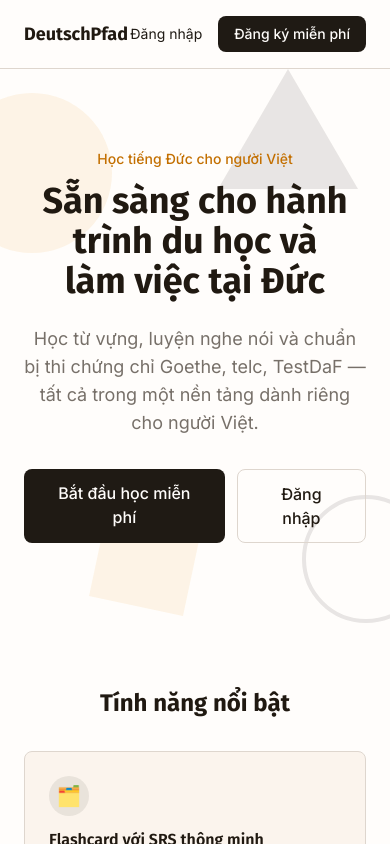
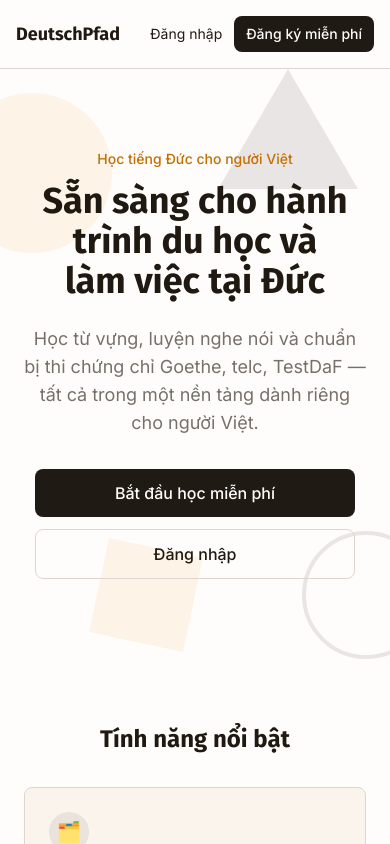
Before and after one commit to DoanTienTrung/deutschpfad, a React (Vite) app in the folder frontend/: page / in a window 390 px wide. Shown: the top 844 px of the page. Built offline with nearby package versions, Linux system fonts and the light colour scheme; no server answers.

Commit message:
Mobile balance fixes: landing, breadcrumb rows, listening mode chips; app title; TTS reliability

```diff
--- a/frontend/src/pages/LandingPage.tsx
+++ b/frontend/src/pages/LandingPage.tsx
@@ -27,16 +27,16 @@ const FEATURES = [
 export default function LandingPage() {
   return (
     <div className="min-h-screen bg-canvas">
-      <header className="border-b border-hairline px-6 py-4">
-        <div className="mx-auto flex max-w-5xl items-center justify-between">
-          <span className="font-display text-lg font-bold text-ink">DeutschPfad</span>
-          <nav className="flex items-center gap-4 text-sm">
-            <Link to="/login" className="text-primary hover:text-primary-deep">
+      <header className="border-b border-hairline px-4 py-4 sm:px-6">
+        <div className="mx-auto flex max-w-5xl items-center justify-between gap-4">
+          <span className="shrink-0 font-display text-lg font-bold text-ink">DeutschPfad</span>
+          <nav className="flex items-center gap-3 text-sm sm:gap-4">
+            <Link to="/login" className="whitespace-nowrap text-primary hover:text-primary-deep">
               Đăng nhập
             </Link>
             <Link
               to="/register"
-              className="rounded-md bg-primary px-4 py-2 font-medium text-canvas transition-colors hover:bg-primary-deep"
+              className="whitespace-nowrap rounded-md bg-primary px-3 py-2 font-medium text-canvas transition-colors hover:bg-primary-deep sm:px-4"
             >
               Đăng ký miễn phí
             </Link>
@@ -61,16 +61,16 @@ export default function LandingPage() {
             Học từ vựng, luyện nghe nói và chuẩn bị thi chứng chỉ Goethe, telc, TestDaF — tất cả
             trong một nền tảng dành riêng cho người Việt.
           </p>
-          <div className="mt-8 flex justify-center gap-3">
+          <div className="mx-auto mt-8 flex max-w-xs flex-col justify-center gap-3 sm:max-w-none sm:flex-row">
             <Link
               to="/register"
-              className="rounded-md bg-primary px-6 py-3 font-medium text-canvas transition-all duration-150 hover:-translate-y-0.5 hover:bg-primary-deep hover:shadow-lifted"
+              className="whitespace-nowrap rounded-md bg-primary px-6 py-3 text-center font-medium text-canvas transition-all duration-150 hover:-translate-y-0.5 hover:bg-primary-deep hover:shadow-lifted"
             >
               Bắt đầu học miễn phí
             </Link>
             <Link
               to="/login"
-              className="rounded-md border border-hairline px-6 py-3 font-medium text-ink transition-colors hover:bg-surface"
+              className="whitespace-nowrap rounded-md border border-hairline px-6 py-3 text-center font-medium text-ink transition-colors hover:bg-surface"
             >
               Đăng nhập
             </Link>
--- a/frontend/src/pages/ListeningPracticePage.tsx
+++ b/frontend/src/pages/ListeningPracticePage.tsx
@@ -192,10 +192,10 @@ export default function ListeningPracticePage() {
 
           {exercise.sentences.length > 0 && (
             <div className="min-w-0 lg:w-3/5">
-              <div className="flex gap-2">
+              <div className="flex flex-wrap gap-2">
                 <button
                   onClick={() => setMode('shadowing')}
-                  className={`rounded-sm px-3 py-1.5 text-sm font-medium ${
+                  className={`rounded-full px-3.5 py-1.5 text-sm font-medium transition-colors ${
                     mode === 'shadowing' ? 'bg-primary text-canvas' : 'border border-hairline text-ink hover:bg-surface'
                   }`}
                 >
@@ -203,7 +203,7 @@ export default function ListeningPracticePage() {
                 </button>
                 <button
                   onClick={() => setMode('dictation')}
-                  className={`rounded-sm px-3 py-1.5 text-sm font-medium ${
+                  className={`rounded-full px-3.5 py-1.5 text-sm font-medium transition-colors ${
                     mode === 'dictation' ? 'bg-primary text-canvas' : 'border border-hairline text-ink hover:bg-surface'
                   }`}
                 >
@@ -211,7 +211,7 @@ export default function ListeningPracticePage() {
                 </button>
                 <button
                   onClick={() => setMode('cloze')}
-                  className={`rounded-sm px-3 py-1.5 text-sm font-medium ${
+                  className={`rounded-full px-3.5 py-1.5 text-sm font-medium transition-colors ${
                     mode === 'cloze' ? 'bg-primary text-canvas' : 'border border-hairline text-ink hover:bg-surface'
                   }`}
                 >
--- a/frontend/src/pages/ListeningYoutubePage.tsx
+++ b/frontend/src/pages/ListeningYoutubePage.tsx
@@ -66,13 +66,15 @@ export default function ListeningYoutubePage() {
 
   return (
     <div className="mx-auto max-w-5xl">
-      <div className="mb-4 flex items-start justify-between gap-3">
+      {/* Stacks on phones: the breadcrumb needs the full 390px row to fit on one line; keeping
+          the link beside it squeezed the breadcrumb into an awkward mid-item wrap. */}
+      <div className="mb-4 flex flex-col sm:flex-row sm:items-start sm:justify-between sm:gap-3">
         <ListeningBreadcrumb
           items={[{ label: '🎧 Nghe', to: '/app/listening' }, { label: '📺 Luyện qua Video YouTube' }]}
         />
         <Link
           to="/app/listening/mine"
-          className="shrink-0 rounded-full border border-hairline bg-surface px-3 py-1 text-sm font-semibold text-primary transition-colors hover:border-primary/40"
+          className="self-start shrink-0 rounded-full border border-hairline bg-surface px-3 py-1 text-sm font-semibold text-primary transition-colors hover:border-primary/40"
         >
           🎬 Video của tôi
         </Link>
--- a/frontend/src/pages/ReadingArticlesPage.tsx
+++ b/frontend/src/pages/ReadingArticlesPage.tsx
@@ -37,13 +37,15 @@ export default function ReadingArticlesPage() {
 
   return (
     <div className="mx-auto max-w-5xl">
-      <div className="mb-4 flex items-start justify-between gap-3">
+      {/* Stacks on phones: the breadcrumb needs the full 390px row to fit on one line; keeping
+          the link beside it squeezed the breadcrumb into an awkward mid-item wrap. */}
+      <div className="mb-4 flex flex-col sm:flex-row sm:items-start sm:justify-between sm:gap-3">
         <ListeningBreadcrumb
           items={[{ label: '📖 Đọc', to: '/app/reading' }, { label: '📰 Đọc qua Sách, Báo' }]}
         />
         <Link
           to="/app/reading/mine"
-          className="shrink-0 rounded-full border border-hairline bg-surface px-3 py-1 text-sm font-semibold text-primary transition-colors hover:border-primary/40"
+          className="self-start shrink-0 rounded-full border border-hairline bg-surface px-3 py-1 text-sm font-semibold text-primary transition-colors hover:border-primary/40"
         >
           📚 Bài đọc của tôi
         </Link>
--- a/frontend/src/pages/UserListeningPracticePage.tsx
+++ b/frontend/src/pages/UserListeningPracticePage.tsx
@@ -176,10 +176,10 @@ export default function UserListeningPracticePage() {
 
           {item.sentences.length > 0 && (
             <div className="min-w-0 lg:w-3/5">
-              <div className="flex gap-2">
+              <div className="flex flex-wrap gap-2">
                 <button
                   onClick={() => setMode('shadowing')}
-                  className={`rounded-sm px-3 py-1.5 text-sm font-medium ${
+                  className={`rounded-full px-3.5 py-1.5 text-sm font-medium transition-colors ${
                     mode === 'shadowing' ? 'bg-primary text-canvas' : 'border border-hairline text-ink hover:bg-surface'
                   }`}
                 >
@@ -187,7 +187,7 @@ export default function UserListeningPracticePage() {
                 </button>
                 <button
                   onClick={() => setMode('dictation')}
-                  className={`rounded-sm px-3 py-1.5 text-sm font-medium ${
+                  className={`rounded-full px-3.5 py-1.5 text-sm font-medium transition-colors ${
                     mode === 'dictation' ? 'bg-primary text-canvas' : 'border border-hairline text-ink hover:bg-surface'
                   }`}
                 >
@@ -195,7 +195,7 @@ export default function UserListeningPracticePage() {
                 </button>
                 <button
                   onClick={() => setMode('cloze')}
-                  className={`rounded-sm px-3 py-1.5 text-sm font-medium ${
+                  className={`rounded-full px-3.5 py-1.5 text-sm font-medium transition-colors ${
                     mode === 'cloze' ? 'bg-primary text-canvas' : 'border border-hairline text-ink hover:bg-surface'
                   }`}
                 >
```
